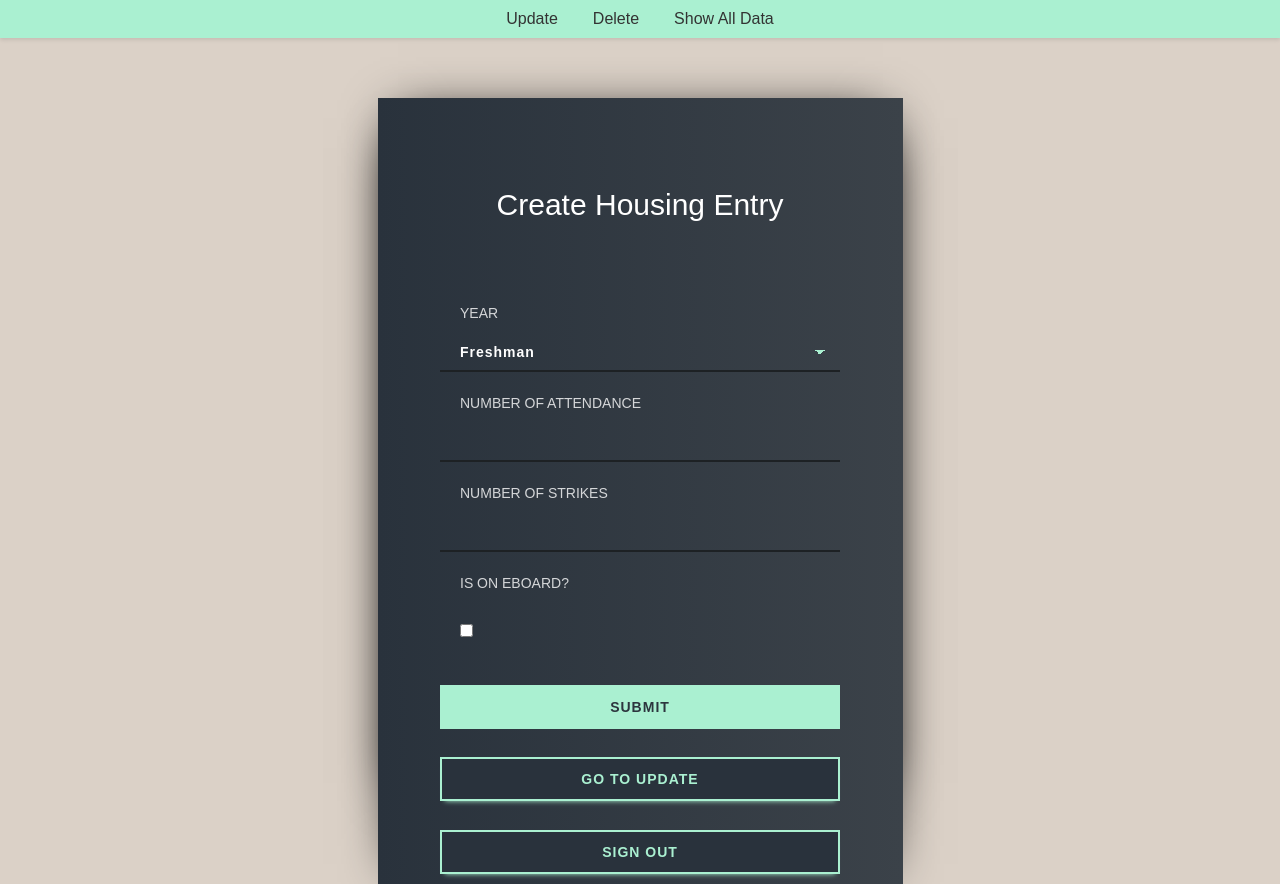
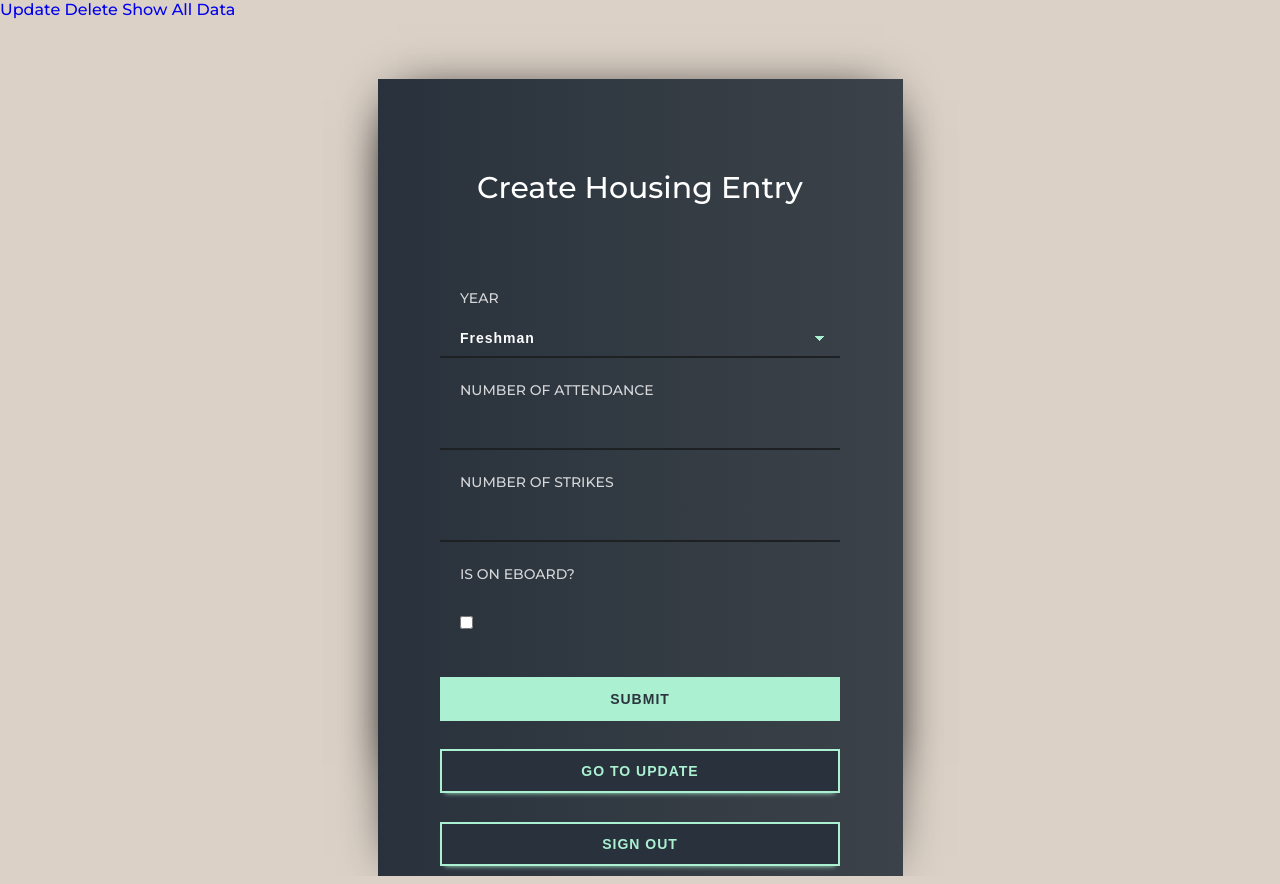
Before and after one commit to Sonicfires2/Housing-Assignment-AI, a PHP site: page /CreatePage.php in a window 1280 px wide. Run offline with PHP 8.4, Linux system fonts and the light colour scheme; the visitor is signed in with stand-in values (Sample User, id 1).

Commit message:
Update form.css

```diff
--- a/Project1/taskB/form.css
+++ b/Project1/taskB/form.css
@@ -1,19 +1,3 @@
-nav {
-  background-color: #f4f4f4;
-  padding: 10px 20px;
-  text-align: center;
-}
-
-nav a {
-  margin: 0 10px;
-  text-decoration: none;
-  color: #333;
-}
-
-.content {
-  margin-top: 20px;
-  padding: 20px;
-}
 /*
   GENERAL STYLING BELOW
   DO NOT TOUCH
@@ -460,34 +490,3 @@
     color: #29323c;
     box-shadow: 0 5px 5px -5px #29323c;
 }
-
-nav {
-  background-color: #aaf0d1; /* Material Design primary color */
-  padding: 10px 20px;
-  box-shadow: 0 2px 4px rgba(0, 0, 0, 0.1); /* subtle shadow for depth */
-  display: flex;
-  justify-content: center; /* centers items horizontally */
-  align-items: center;
-}
-
-nav a {
-  margin: 0 15px;
-  text-decoration: none;
-  color: 29323c;
-  font-size: 16px;
-  transition: color 0.3s ease;
-}
-
-nav a:hover {
-  color: #97a2cf; /* lighter shade for hover effect */
-}
-
-/* Additional styling if needed */
-nav a:not(:last-child) {
-  margin-right: 20px;
-}
-
-.content {
-  padding: 20px;
-  text-align: center;
-}
```
Also changed, not shown: other parts of Project1/taskB/form.css (+46 -0 lines).
